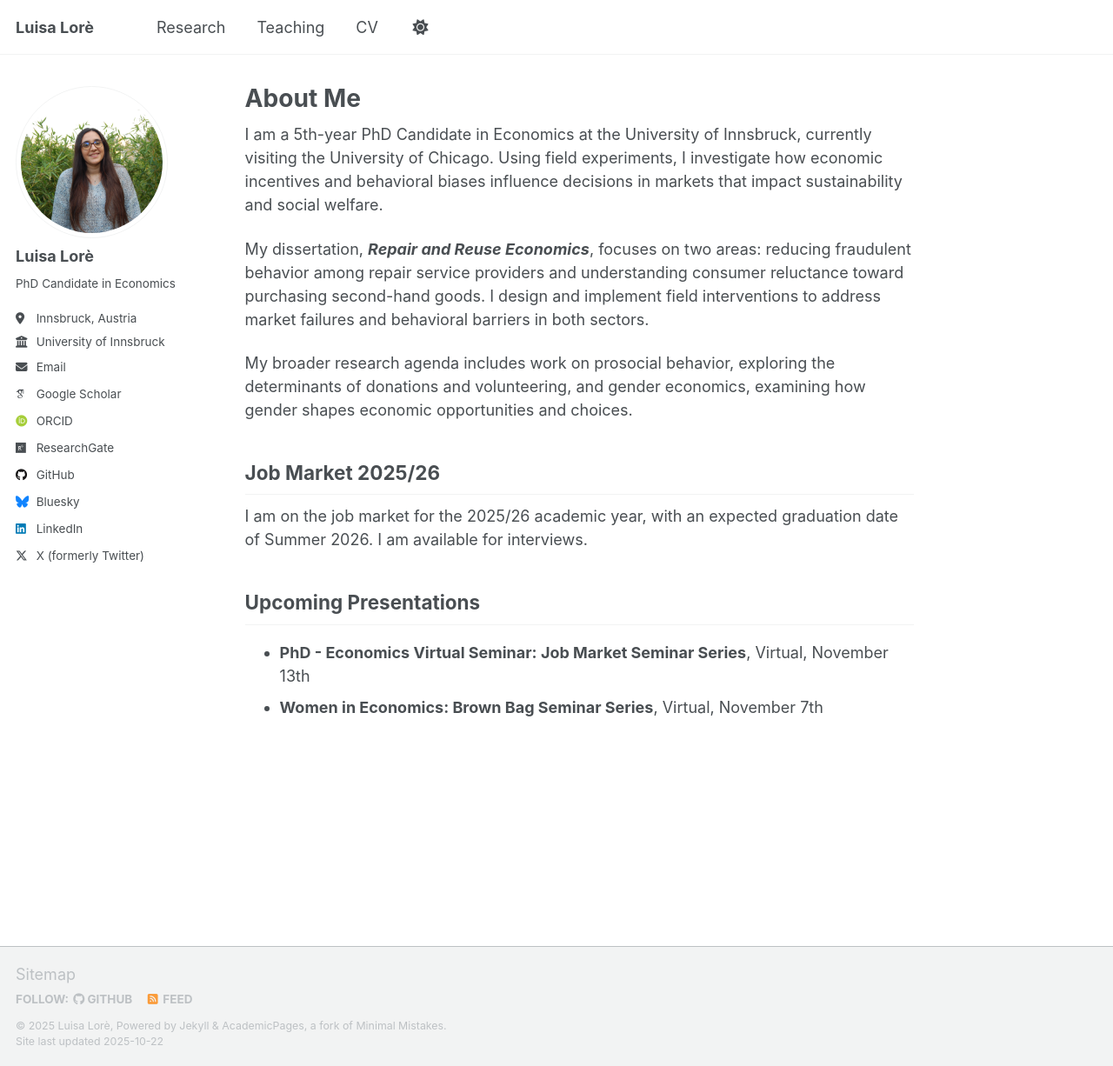
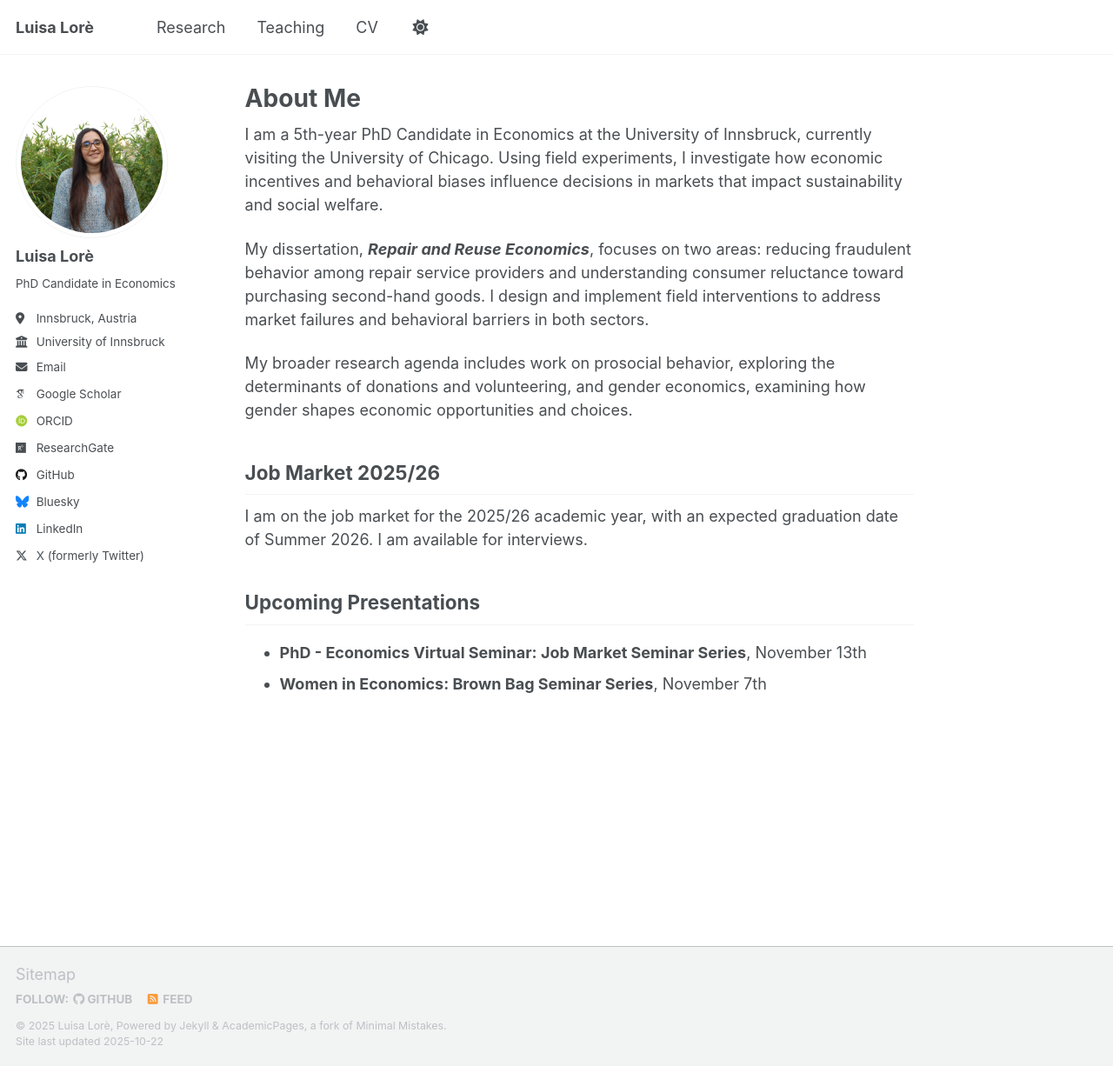
Before and after one commit to LuisaLore/luisalore, a Jekyll site: the page built from _pages/about.md, in a window 1280 px wide and 1226 px high. Shown: the whole window at 87% size. Built offline with Jekyll 4.4.1, drawn with Linux system fonts in a browser that asks for light colours; some web fonts are replaced; a script that is not in the unit is left out.

Commit message:
Update about.md

```diff
--- a/_pages/about.md
+++ b/_pages/about.md
@@ -22,5 +22,5 @@ I am on the job market for the 2025/26 academic year, with an expected graduatio
 
 ## Upcoming Presentations
 
-* **PhD - Economics Virtual Seminar: Job Market Seminar Series**, Virtual, November 13th
-* **Women in Economics: Brown Bag Seminar Series**, Virtual, November 7th
+* **PhD - Economics Virtual Seminar: Job Market Seminar Series**, November 13th
+* **Women in Economics: Brown Bag Seminar Series**, November 7th
```
